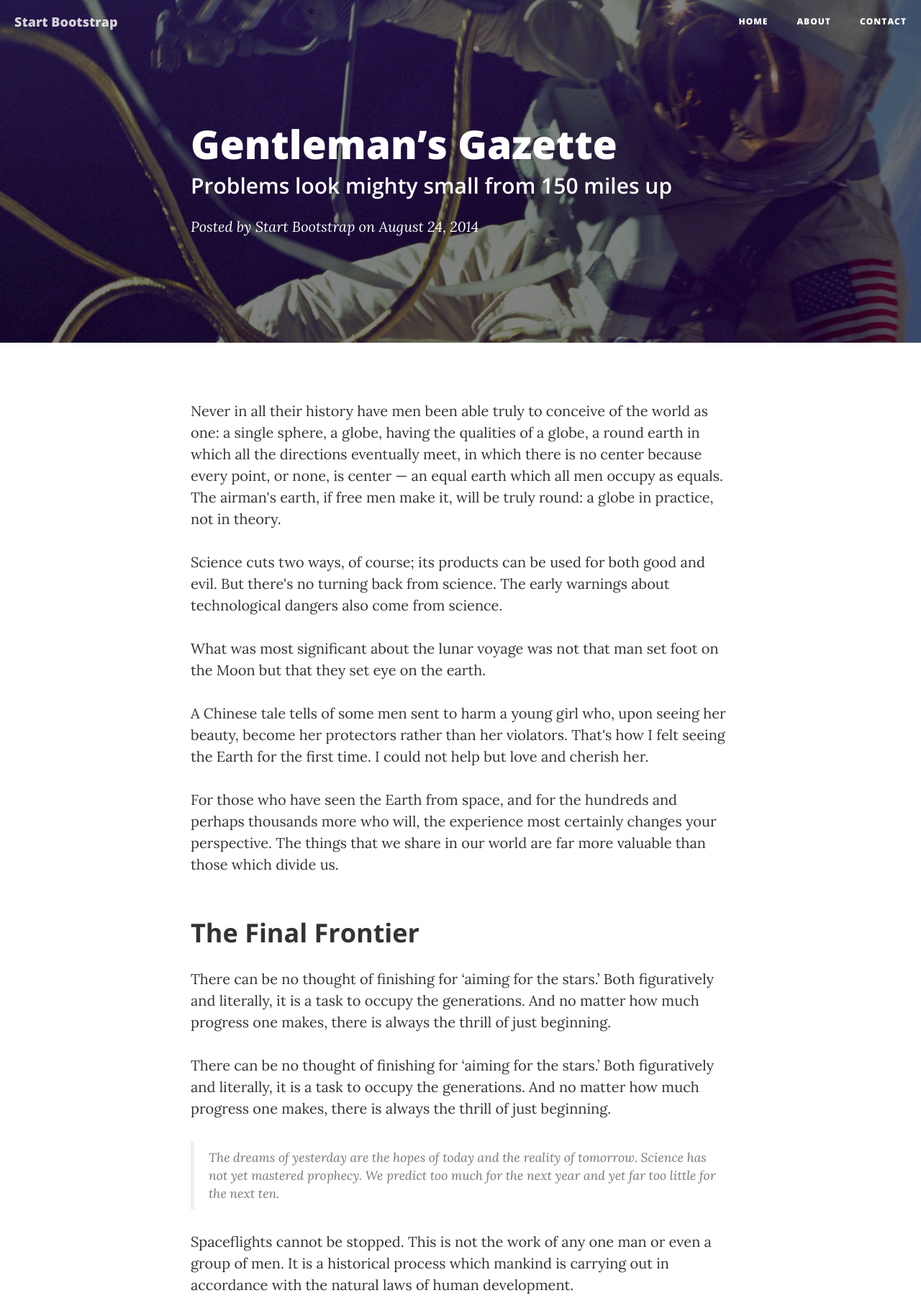
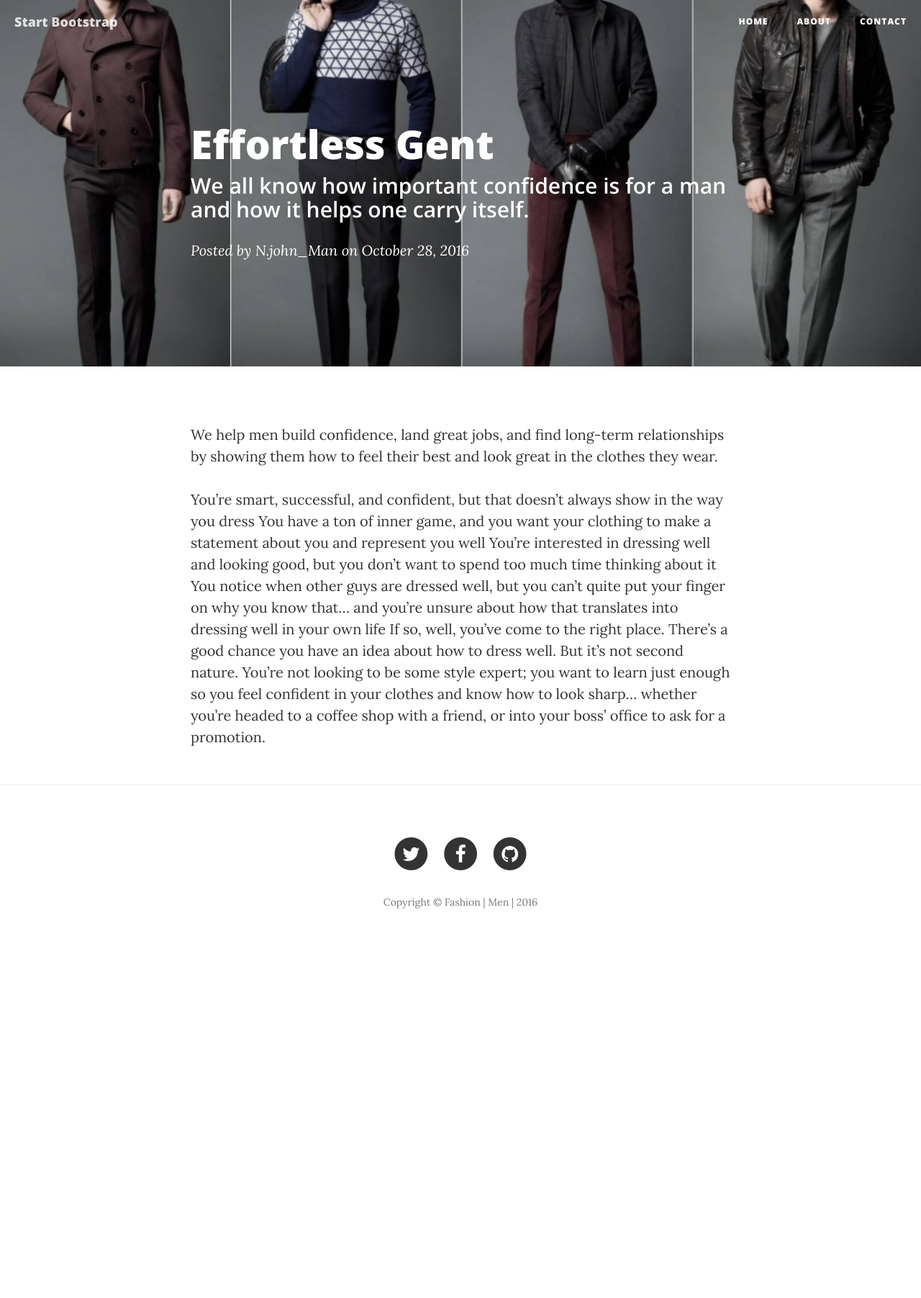
Before and after one commit to jhlawana/Fashion-Blog, a website: page post3.html in a window 1280 px wide. Shown: the top 1803 px of the page at 72% size. After the commit the page ends 1329 px from the top, so only its background shows below. Drawn offline with nearby package versions, Linux system fonts and the light colour scheme.

Commit message:
Update post3.html

```diff
--- a/post3.html
+++ b/post3.html
@@ -9,7 +9,7 @@
     <meta name="description" content="">
     <meta name="author" content="">
 
-    <title>Gentleman’s Gazette</title>
+    <title>Effortless Gent</title>
 
     <!-- Bootstrap Core CSS -->
     <link href="vendor/bootstrap/css/bootstrap.min.css" rel="stylesheet">
@@ -66,14 +66,14 @@
 
     <!-- Page Header -->
     <!-- Set your background image for this header on the line below. -->
-    <header class="intro-header" style="background-image: url('img/post-bg.jpg')">
+    <header class="intro-header" style="background-image: url('fash6.jpg')">
         <div class="container">
             <div class="row">
                 <div class="col-lg-8 col-lg-offset-2 col-md-10 col-md-offset-1">
                     <div class="post-heading">
-                        <h1>Gentleman’s Gazette</h1>
-                        <h2 class="subheading">Problems look mighty small from 150 miles up</h2>
-                        <span class="meta">Posted by <a href="#">Start Bootstrap</a> on August 24, 2014</span>
+                        <h1>Effortless Gent</h1>
+                        <h2 class="subheading"> We all know how important confidence is for a man and how it helps one carry itself.</h2>
+                        <span class="meta">Posted by <a href="#">N.john_Man</a> on October 28, 2016</span>
                     </div>
                 </div>
             </div>
@@ -85,40 +85,15 @@
         <div class="container">
             <div class="row">
                 <div class="col-lg-8 col-lg-offset-2 col-md-10 col-md-offset-1">
-                    <p>Never in all their history have men been able truly to conceive of the world as one: a single sphere, a globe, having the qualities of a globe, a round earth in which all the directions eventually meet, in which there is no center because every point, or none, is center — an equal earth which all men occupy as equals. The airman's earth, if free men make it, will be truly round: a globe in practice, not in theory.</p>
+                    <p>We help men build confidence, land great jobs, and find long-term relationships by showing them how to feel their best and look great in the clothes they wear.</p>
+                    <p>You’re smart, successful, and confident, but that doesn’t always show in the way you dress
+You have a ton of inner game, and you want your clothing to make a statement about you and represent you well
+You’re interested in dressing well and looking good, but you don’t want to spend too much time thinking about it
+You notice when other guys are dressed well, but you can’t quite put your finger on why you know that… and you’re unsure about how that translates into dressing well in your own life
+If so, well, you’ve come to the right place.
 
-                    <p>Science cuts two ways, of course; its products can be used for both good and evil. But there's no turning back from science. The early warnings about technological dangers also come from science.</p>
-
-                    <p>What was most significant about the lunar voyage was not that man set foot on the Moon but that they set eye on the earth.</p>
-
-                    <p>A Chinese tale tells of some men sent to harm a young girl who, upon seeing her beauty, become her protectors rather than her violators. That's how I felt seeing the Earth for the first time. I could not help but love and cherish her.</p>
-
-                    <p>For those who have seen the Earth from space, and for the hundreds and perhaps thousands more who will, the experience most certainly changes your perspective. The things that we share in our world are far more valuable than those which divide us.</p>
-
-                    <h2 class="section-heading">The Final Frontier</h2>
-
-                    <p>There can be no thought of finishing for ‘aiming for the stars.’ Both figuratively and literally, it is a task to occupy the generations. And no matter how much progress one makes, there is always the thrill of just beginning.</p>
-
-                    <p>There can be no thought of finishing for ‘aiming for the stars.’ Both figuratively and literally, it is a task to occupy the generations. And no matter how much progress one makes, there is always the thrill of just beginning.</p>
-
-                    <blockquote>The dreams of yesterday are the hopes of today and the reality of tomorrow. Science has not yet mastered prophecy. We predict too much for the next year and yet far too little for the next ten.</blockquote>
-
-                    <p>Spaceflights cannot be stopped. This is not the work of any one man or even a group of men. It is a historical process which mankind is carrying out in accordance with the natural laws of human development.</p>
-
-                    <h2 class="section-heading">Reaching for the Stars</h2>
-
-                    <p>As we got further and further away, it [the Earth] diminished in size. Finally it shrank to the size of a marble, the most beautiful you can imagine. That beautiful, warm, living object looked so fragile, so delicate, that if you touched it with a finger it would crumble and fall apart. Seeing this has to change a man.</p>
-
-                    <a href="#">
-                        <img class="img-responsive" src="img/post-sample-image.jpg" alt="">
-                    </a>
-                    <span class="caption text-muted">To go places and do things that have never been done before – that’s what living is all about.</span>
-
-                    <p>Space, the final frontier. These are the voyages of the Starship Enterprise. Its five-year mission: to explore strange new worlds, to seek out new life and new civilizations, to boldly go where no man has gone before.</p>
-
-                    <p>As I stand out here in the wonders of the unknown at Hadley, I sort of realize there’s a fundamental truth to our nature, Man must explore, and this is exploration at its greatest.</p>
-
-                    <p>Placeholder text by <a href="http://spaceipsum.com/">Space Ipsum</a>. Photographs by <a href="https://www.flickr.com/photos/nasacommons/">NASA on The Commons</a>.</p>
+There’s a good chance you have an idea about how to dress well. But it’s not second nature.
+You’re not looking to be some style expert; you want to learn just enough so you feel confident in your clothes and know how to look sharp… whether you’re headed to a coffee shop with a friend, or into your boss’ office to ask for a promotion.</p>
                 </div>
             </div>
         </div>
```
